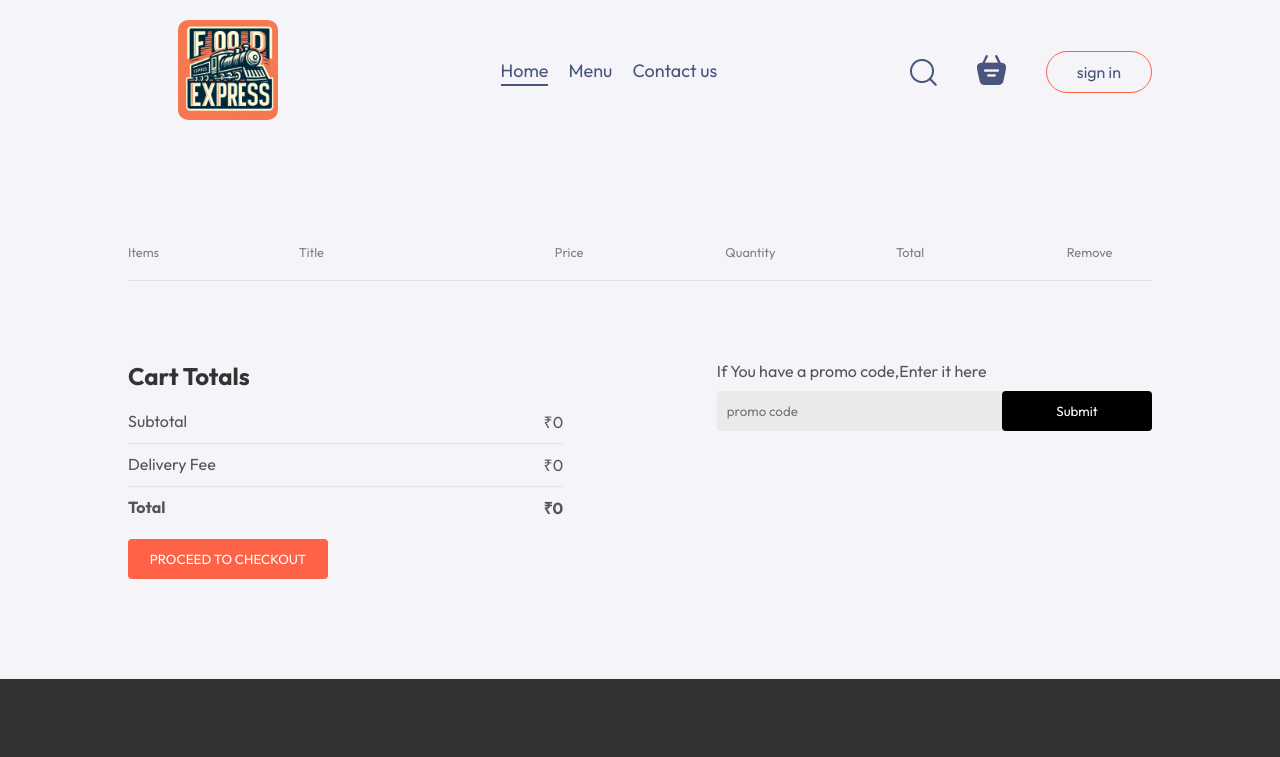
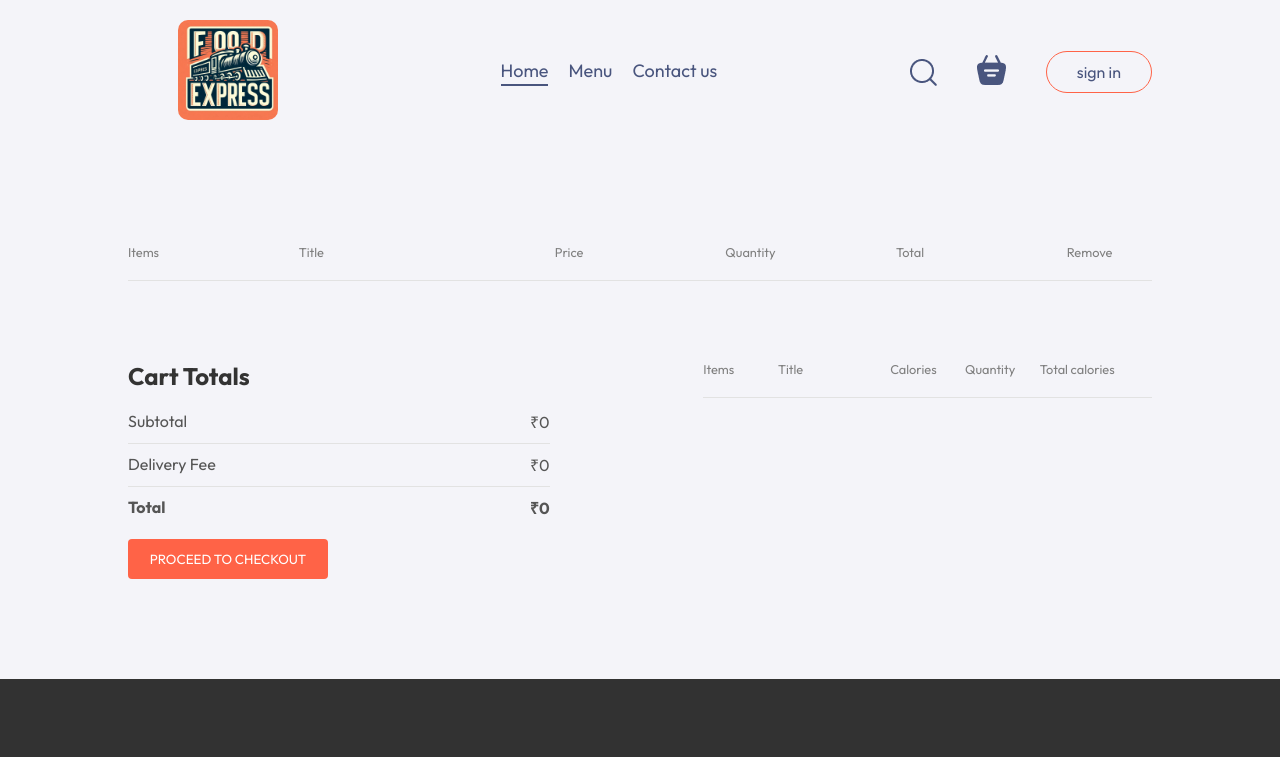
Before and after one commit to Suhas-R57/foodapp, a React (Vite) app in the folder Frontend/: page /cart in a window 1280 px wide. Shown: the top 757 px of the page. Built offline with nearby package versions, Linux system fonts and the light colour scheme.

Commit message:
modified1

```diff
--- a/Frontend/src/assets/assets.js
+++ b/Frontend/src/assets/assets.js
@@ -129,7 +129,8 @@ export const food_list = [
         _id: "1",
         name: "Greek salad",
         image: food_1,
-        price: 1200,
+        price: 200,
+        calorie:233,
         description: "Food provides essential nutrients for overall health and well-being",
         category: "Salad"
     },
@@ -137,7 +138,8 @@ export const food_list = [
         _id: "2",
         name: "Veg salad",
         image: food_2,
-        price: 1800,
+        price: 180,
+        calorie:"150",
         description: "Food provides essential nutrients for overall health and well-being",
         category: "Salad"
     }, {
@@ -145,6 +147,7 @@ export const food_list = [
         name: "Clover Salad",
         image: food_3,
         price: 1600,
+        calorie:233,
         description: "Food provides essential nutrients for overall health and well-being",
         category: "Salad"
     }, {
@@ -152,6 +155,7 @@ export const food_list = [
         name: "Chicken Salad",
         image: food_4,
         price: 2400,
+        calorie:233,
         description: "Food provides essential nutrients for overall health and well-being",
         category: "Salad"
     }, {
@@ -159,6 +163,7 @@ export const food_list = [
         name: "Lasagna Rolls",
         image: food_5,
         price: 1400,
+        calorie:233,
         description: "Food provides essential nutrients for overall health and well-being",
         category: "Rolls"
     }, {
@@ -166,6 +171,7 @@ export const food_list = [
         name: "Peri Peri Rolls",
         image: food_6,
         price: 1200,
+        calorie:233,
         description: "Food provides essential nutrients for overall health and well-being",
         category: "Rolls"
     }, {
@@ -173,6 +179,7 @@ export const food_list = [
         name: "Chicken Rolls",
         image: food_7,
         price: 2000,
+        calorie:233,
         description: "Food provides essential nutrients for overall health and well-being",
         category: "Rolls"
     }, {
@@ -180,6 +187,7 @@ export const food_list = [
         name: "Veg Rolls",
         image: food_8,
         price: 1500,
+        calorie:233,
         description: "Food provides essential nutrients for overall health and well-being",
         category: "Rolls"
     }, {
@@ -187,6 +195,7 @@ export const food_list = [
         name: "Ripple Ice Cream",
         image: food_9,
         price: 1400,
+        calorie:233,
         description: "Food provides essential nutrients for overall health and well-being",
         category: "Deserts"
     }, {
@@ -194,6 +203,7 @@ export const food_list = [
         name: "Fruit Ice Cream",
         image: food_10,
         price: 2200,
+        calorie:233,
         description: "Food provides essential nutrients for overall health and well-being",
         category: "Deserts"
     }, {
@@ -201,6 +211,7 @@ export const food_list = [
         name: "Jar Ice Cream",
         image: food_11,
         price: 1000,
+        calorie:233,
         description: "Food provides essential nutrients for overall health and well-being",
         category: "Deserts"
     }, {
@@ -208,6 +219,7 @@ export const food_list = [
         name: "Vanilla Ice Cream",
         image: food_12,
         price: 1200,
+        calorie:233,
         description: "Food provides essential nutrients for overall health and well-being",
         category: "Deserts"
     },
@@ -216,6 +228,7 @@ export const food_list = [
         name: "Chicken Sandwich",
         image: food_13,
         price: 1200,
+        calorie:233,
         description: "Food provides essential nutrients for overall health and well-being",
         category: "Sandwich"
     },
@@ -224,6 +237,7 @@ export const food_list = [
         name: "Vegan Sandwich",
         image: food_14,
         price: 1800,
+        calorie:233,
         description: "Food provides essential nutrients for overall health and well-being",
         category: "Sandwich"
     }, {
@@ -231,6 +245,7 @@ export const food_list = [
         name: "Grilled Sandwich",
         image: food_15,
         price: 1600,
+        calorie:233,
         description: "Food provides essential nutrients for overall health and well-being",
         category: "Sandwich"
     }, {
@@ -238,6 +253,7 @@ export const food_list = [
         name: "Bread Sandwich",
         image: food_16,
         price: 2400,
+        calorie:233,
         description: "Food provides essential nutrients for overall health and well-being",
         category: "Sandwich"
     }, {
@@ -245,6 +261,7 @@ export const food_list = [
         name: "Cup Cake",
         image: food_17,
         price: 1400,
+        calorie:233,
         description: "Food provides essential nutrients for overall health and well-being",
         category: "Cake"
     }, {
@@ -252,6 +269,7 @@ export const food_list = [
         name: "Vegan Cake",
         image: food_18,
         price: 1200,
+        calorie:233,
         description: "Food provides essential nutrients for overall health and well-being",
         category: "Cake"
     }, {
@@ -259,6 +277,7 @@ export const food_list = [
         name: "Butterscotch Cake",
         image: food_19,
         price: 2000,
+        calorie:233,
         description: "Food provides essential nutrients for overall health and well-being",
         category: "Cake"
     }, {
@@ -266,6 +285,7 @@ export const food_list = [
         name: "Sliced Cake",
         image: food_20,
         price: 1500,
+        calorie:233,
         description: "Food provides essential nutrients for overall health and well-being",
         category: "Cake"
     }, {
@@ -273,6 +293,7 @@ export const food_list = [
         name: "Garlic Mushroom ",
         image: food_21,
         price: 1400,
+        calorie:233,
         description: "Food provides essential nutrients for overall health and well-being",
         category: "Pure Veg"
     }, {
@@ -280,6 +301,7 @@ export const food_list = [
         name: "Fried Cauliflower",
         image: food_22,
         price: 2200,
+        calorie:233,
         description: "Food provides essential nutrients for overall health and well-being",
         category: "Pure Veg"
     }, {
@@ -287,6 +309,7 @@ export const food_list = [
         name: "Mix Veg Pulao",
         image: food_23,
         price: 1000,
+        calorie:233,
         description: "Food provides essential nutrients for overall health and well-being",
         category: "Pure Veg"
     }, {
@@ -294,6 +317,7 @@ export const food_list = [
         name: "Rice Zucchini",
         image: food_24,
         price: 1200,
+        calorie:233,
         description: "Food provides essential nutrients for overall health and well-being",
         category: "Pure Veg"
     },
@@ -302,6 +326,7 @@ export const food_list = [
         name: "Cheese Pasta",
         image: food_25,
         price: 1200,
+        calorie:233,
         description: "Food provides essential nutrients for overall health and well-being",
         category: "Pasta"
     },
@@ -310,6 +335,7 @@ export const food_list = [
         name: "Tomato Pasta",
         image: food_26,
         price: 1800,
+        calorie:233,
         description: "Food provides essential nutrients for overall health and well-being",
         category: "Pasta"
     }, {
@@ -317,6 +343,7 @@ export const food_list = [
         name: "Creamy Pasta",
         image: food_27,
         price: 1600,
+        calorie:233,
         description: "Food provides essential nutrients for overall health and well-being",
         category: "Pasta"
     }, {
@@ -324,6 +351,7 @@ export const food_list = [
         name: "Chicken Pasta",
         image: food_28,
         price: 2400,
+        calorie:233,
         description: "Food provides essential nutrients for overall health and well-being",
         category: "Pasta"
     }, {
@@ -331,6 +359,7 @@ export const food_list = [
         name: "Buttter Noodles",
         image: food_29,
         price: 1400,
+        calorie:233,
         description: "Food provides essential nutrients for overall health and well-being",
         category: "Noodles"
     }, {
@@ -338,6 +367,7 @@ export const food_list = [
         name: "Veg Noodles",
         image: food_30,
         price: 1200,
+        calorie:233,
         description: "Food provides essential nutrients for overall health and well-being",
         category: "Noodles"
     }, {
@@ -345,6 +375,7 @@ export const food_list = [
         name: "Somen Noodles",
         image: food_31,
         price: 2000,
+        calorie:233,
         description: "Food provides essential nutrients for overall health and well-being",
         category: "Noodles"
     }, {
@@ -352,6 +383,7 @@ export const food_list = [
         name: "Cooked Noodles",
         image: food_32,
         price: 1500,
+        calorie:233,
         description: "Food provides essential nutrients for overall health and well-being",
         category: "Noodles"
     }
--- a/Frontend/src/components/FoodDisplay/FoodDisplay.jsx
+++ b/Frontend/src/components/FoodDisplay/FoodDisplay.jsx
@@ -11,7 +11,7 @@ const FoodDisplay = ({category}) => {
       <h2>Top Dishes near You</h2>
       <div className="food-display-list">
         {food_list.map((item,index)=>{
-            return <FoodItem key={index} id={item._id} name={item.name} description={item.description} price={item.price} image={item.image}/>
+            return <FoodItem key={index} id={item._id} name={item.name} description={item.description} price={item.price} calorie={item.calorie} image={item.image}/>
         })}
       </div>
     </div>
--- a/Frontend/src/components/FoodItem/FoodItem.css
+++ b/Frontend/src/components/FoodItem/FoodItem.css
@@ -36,6 +36,13 @@
     font-weight: 500;
     margin: 10px 0px;
 }
+.food-item-calorie{
+    position: relative;
+    top:-35px;
+    left: 140px;
+    display: flex;
+
+}
 .food-item-img-container{
     position: relative;
 }
--- a/Frontend/src/components/FoodItem/FoodItem.jsx
+++ b/Frontend/src/components/FoodItem/FoodItem.jsx
@@ -5,7 +5,7 @@ import './FoodItem.css';
 import { assets } from '../../assets/assets';
 import { StoreContext } from '../../context/StoreContext';
 
-const FoodItem = ({ id, name, price, description, image }) => {
+const FoodItem = ({ id, name, price,calorie, description, image }) => {
   const { cartItems, addToCart, removeFromCart } = useContext(StoreContext);
   const navigate = useNavigate(); // Initialize useNavigate
 
@@ -33,6 +33,7 @@ const FoodItem = ({ id, name, price, description, image }) => {
         </div>
         <p className="food-item-desc">{description}</p>
         <p className="food-item-price">₹{price}</p>
+        <p className="food-item-calorie">{calorie}g</p>
         <button className="view-calorie-button" onClick={handleViewCalorie}>
           View Calorie
         </button>
--- a/Frontend/src/components/LoginPopUp/LoginPopup.jsx
+++ b/Frontend/src/components/LoginPopUp/LoginPopup.jsx
@@ -4,7 +4,7 @@ import { assets } from '../../assets/assets'
 
 const LoginPopup = ({setShowLogin}) => {
 
-    const [currState,setCurrState] = useState("Sign up")
+    const [currState,setCurrState] = useState("Login")
 
   return (
     <div className='login-popup'>
--- a/Frontend/src/context/StoreContext.jsx
+++ b/Frontend/src/context/StoreContext.jsx
@@ -1,4 +1,4 @@
-import { createContext, useState, useEffect } from "react";
+import { createContext, useState } from "react";
 import { food_list } from "../assets/assets";
 
 export const StoreContext = createContext(null)
--- a/Frontend/src/pages/Cart/Cart.jsx
+++ b/Frontend/src/pages/Cart/Cart.jsx
@@ -62,13 +62,36 @@ const Cart = () => {
           </div>
           <button onClick={()=>navigate('/order')}>PROCEED TO CHECKOUT</button>
         </div>
-        <div className="cart-promocode">
+        <div className="calorie-count">
           <div>
-            <p>If You have a promo code,Enter it here</p>
-            <div className='cart-promocode-input'>
-              <input type="text" placeholder='promo code'/>
-              <button>Submit</button>
+          <div className="cart-items-title">
+          <p>Items</p>
+          <p>Title</p>
+          <p>Calories</p>
+          <p>Quantity</p>
+          <p>Total calories</p>
+          </div>
+        <br/>
+        <hr/>
+        {food_list.map((item,index)=>{
+          if(cartItems[item._id]>0)
+          {
+            return(
+              <div>
+              <div className="cart-items-title cart-items-item">
+                <img src={item.image} alt="" />
+                <p>{item.name}</p>
+                <p>{item.calorie}</p>
+                <p>{cartItems[item._id]}</p>
+                <p>{item.calorie*cartItems[item._id]}</p>
+                <p onClick={()=>removeFromCart(item._id)} className='cross'>x</p>
+              </div>
+              <hr/>
             </div>
+
+            )
+          }
+        })}
           </div>
         </div>
       </div>
```
